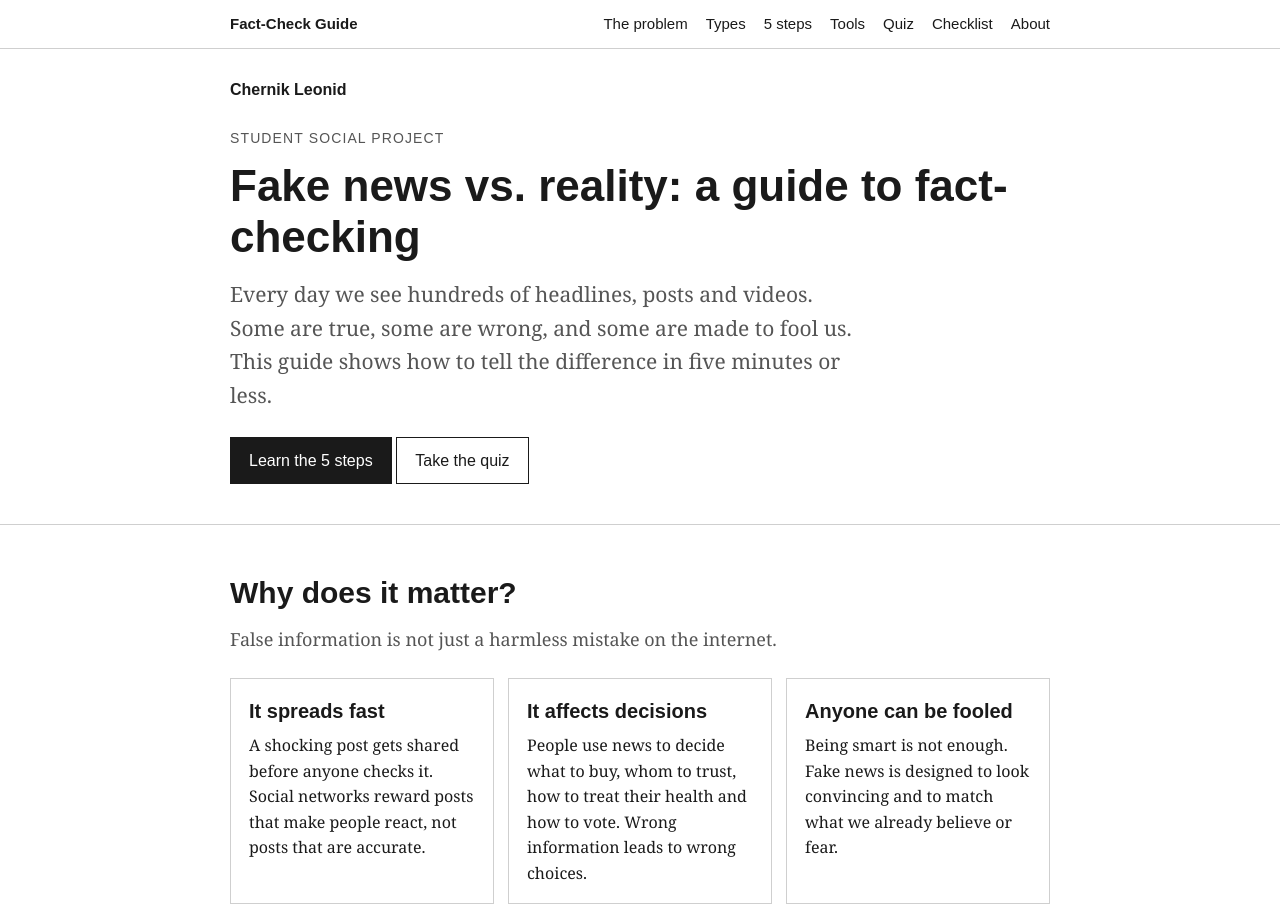
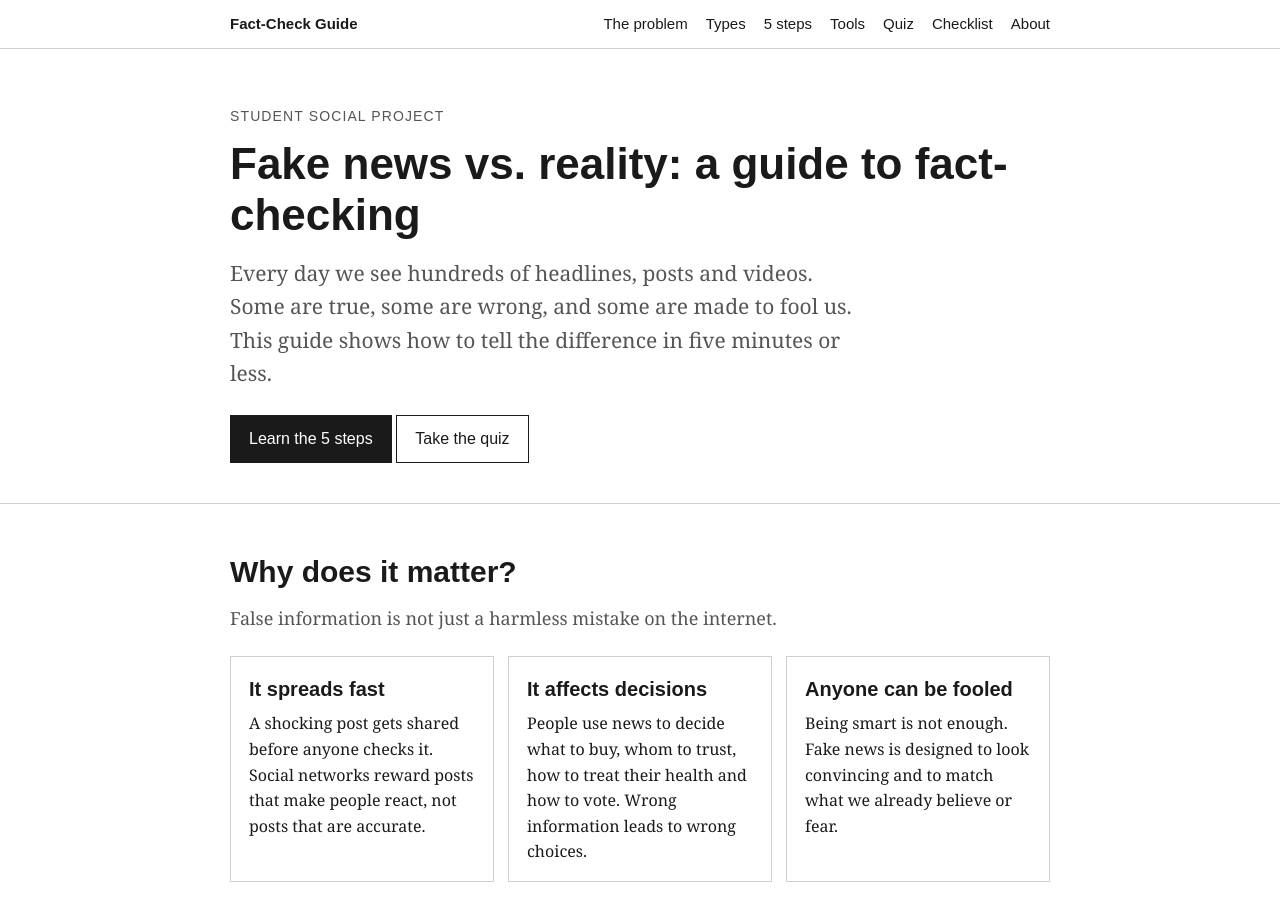
Before and after one commit to mewmewker/Projects-chernik, a plain HTML site: page index.html in a window 1280 px wide. Shown: the top 907 px of the page. Drawn offline with Linux system fonts and the light colour scheme.

Commit message:
Update index.html

```diff
--- a/index.html
+++ b/index.html
@@ -139,7 +139,6 @@
 
   <div class="hero">
     <div class="wrap">
-      <p class="author">Chernik Leonid</p>
       <p class="label">Student social project</p>
       <h1>Fake news vs. reality: a guide to fact-checking</h1>
       <p class="lead">Every day we see hundreds of headlines, posts and videos. Some are true, some are wrong, and some are made to fool us. This guide shows how to tell the difference in five minutes or less.</p>
```
